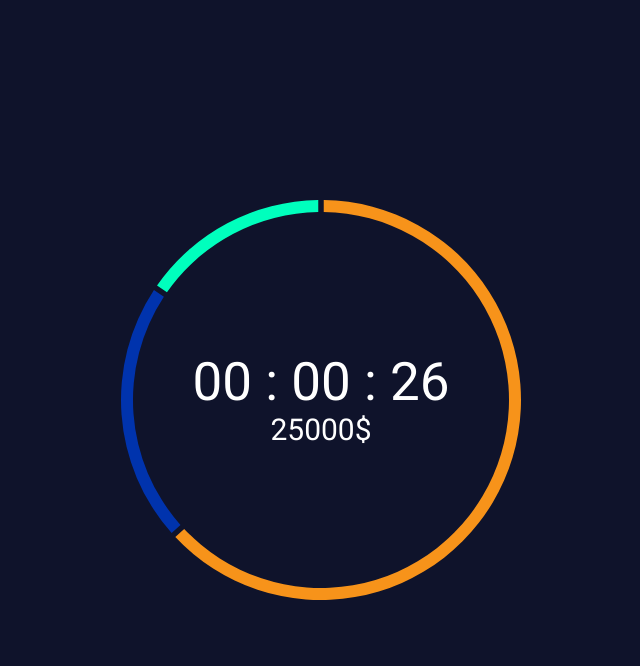
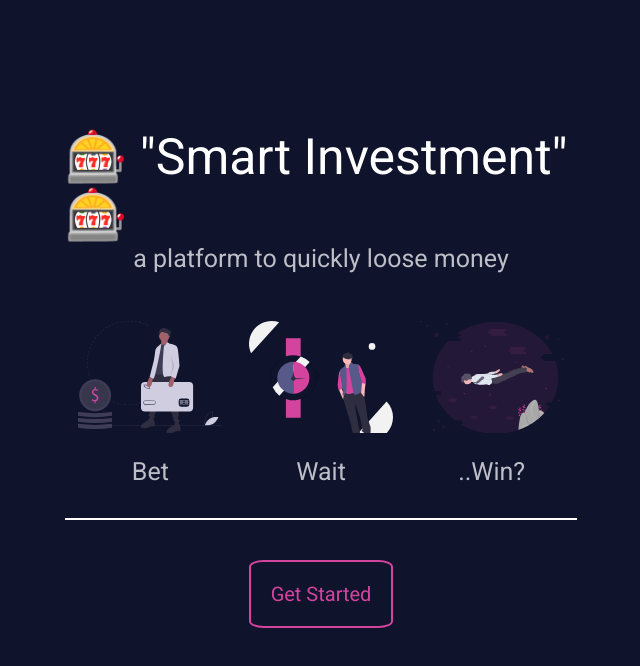
Before and after one commit to VadimasKo/GamblingSmartContract, a React (Create React App) app in the folder frontend/: page / in a window 1280 px wide. Shown: the top 666 px of the page, without its empty margins (319-959 px from the left). Built offline with nearby package versions, Linux system fonts and the light colour scheme.

Commit message:
extract primary Buttonm

```diff
--- a/frontend/src/components/app/App.tsx
+++ b/frontend/src/components/app/App.tsx
@@ -12,8 +12,8 @@ function App() {
   return (
     <div className={styles.app}>
       {showHome ?
-        <GamblingPage/> :
-        <HomePage onClick={() => setShowHome(false)}/>
+        <HomePage onClick={() => setShowHome(false)}/> :
+        <GamblingPage/>
       }
     </div>
   );
--- /dev/null
+++ b/frontend/src/components/common/button/Button.module.css
@@ -0,0 +1,17 @@
+.primaryButton {
+  background:    transparent;
+  border-radius: 10%;
+  border:        2px solid #d4449f;
+  color:         #d4449f;
+  font-size:     20px;
+  margin-top:    2em;
+  padding:       1em;
+}
+
+.primaryButton:hover{
+  background:    #ab0c71;;
+  border-radius: 10%;
+  border:        2px solid #ab0c71;
+  color:         white;
+  font-size:     20px;
+}
--- /dev/null
+++ b/frontend/src/components/common/button/Button.tsx
@@ -0,0 +1,23 @@
+import { ReactNode } from 'react'
+
+import styles        from './Button.module.css'
+
+interface Props {
+  text:    ReactNode
+  onClick: () => void
+  type:    'primary' | 'secondary'
+}
+
+
+const Button = ({ text, onClick, type }: Props) => {
+  return (
+    <button
+      className={styles.primaryButton}
+      onClick={onClick}
+    >
+      {text}
+    </button>
+  )
+}
+
+export default Button
--- a/frontend/src/components/gamblingPage/GamblingPage.tsx
+++ b/frontend/src/components/gamblingPage/GamblingPage.tsx
@@ -1,7 +1,8 @@
 import { useState } from "react"
 
 import { Player }   from "../common/types"
-import  PieChart    from "../pieChart/PieChart"
+import Button       from "../common/button/Button"
+import PieChart     from "../pieChart/PieChart"
 
 import styles       from './GamblingPage.module.css'
 
@@ -22,6 +23,11 @@ const GamblingPage = () => {
           active={active}
           setActive={setActive}
         />
+        <Button
+          onClick={() => console.log('1')}
+          type='primary'
+          text='Place a bet'
+        />
     </div>
   )
 }
--- a/frontend/src/components/homePage/HomePage.module.css
+++ b/frontend/src/components/homePage/HomePage.module.css
@@ -1,4 +1,3 @@
-
 .homePage {
   color:           white;
   display:         flex;
@@ -12,21 +11,3 @@
   flex-direction: column;
   width:          40%;
 }
-
-.bannerButton {
-  background:    transparent;
-  border-radius: 10%;
-  border:        2px solid #d4449f;
-  color:         #d4449f;
-  font-size:     20px;
-  margin-top:    2em;
-  padding:       1em;
-}
-
-.bannerButton:hover{
-  background:    #ab0c71;;
-  border-radius: 10%;
-  border:        2px solid #ab0c71;
-  color:         white;
-  font-size:     20px;
-}
--- a/frontend/src/components/homePage/HomePage.tsx
+++ b/frontend/src/components/homePage/HomePage.tsx
@@ -1,3 +1,5 @@
+import Button           from "../common/button/Button";
+
 import InstructionSteps from "./components/InstructionSteps";
 import styles           from "./HomePage.module.css"
 
@@ -10,14 +12,14 @@ const HomePage = ({ onClick }: Props) => {
   return (
     <div className={styles.homePage}>
       <div className={styles.homePageBanner}>
-        <h1>🎰"Smart Investment"🎰</h1>
-        <p>
-            a platform to quickly loose money
-        </p>
+        <h1>🎰 "Smart Investment" 🎰</h1>
+        <p>a platform to quickly loose money</p>
         <InstructionSteps/>
-        <button className={styles.bannerButton} onClick={onClick}>
-          Get Started
-        </button>
+        <Button
+          type='primary'
+          text='Get Started'
+          onClick={onClick}
+        />
       </div>
     </div>
   )
```
